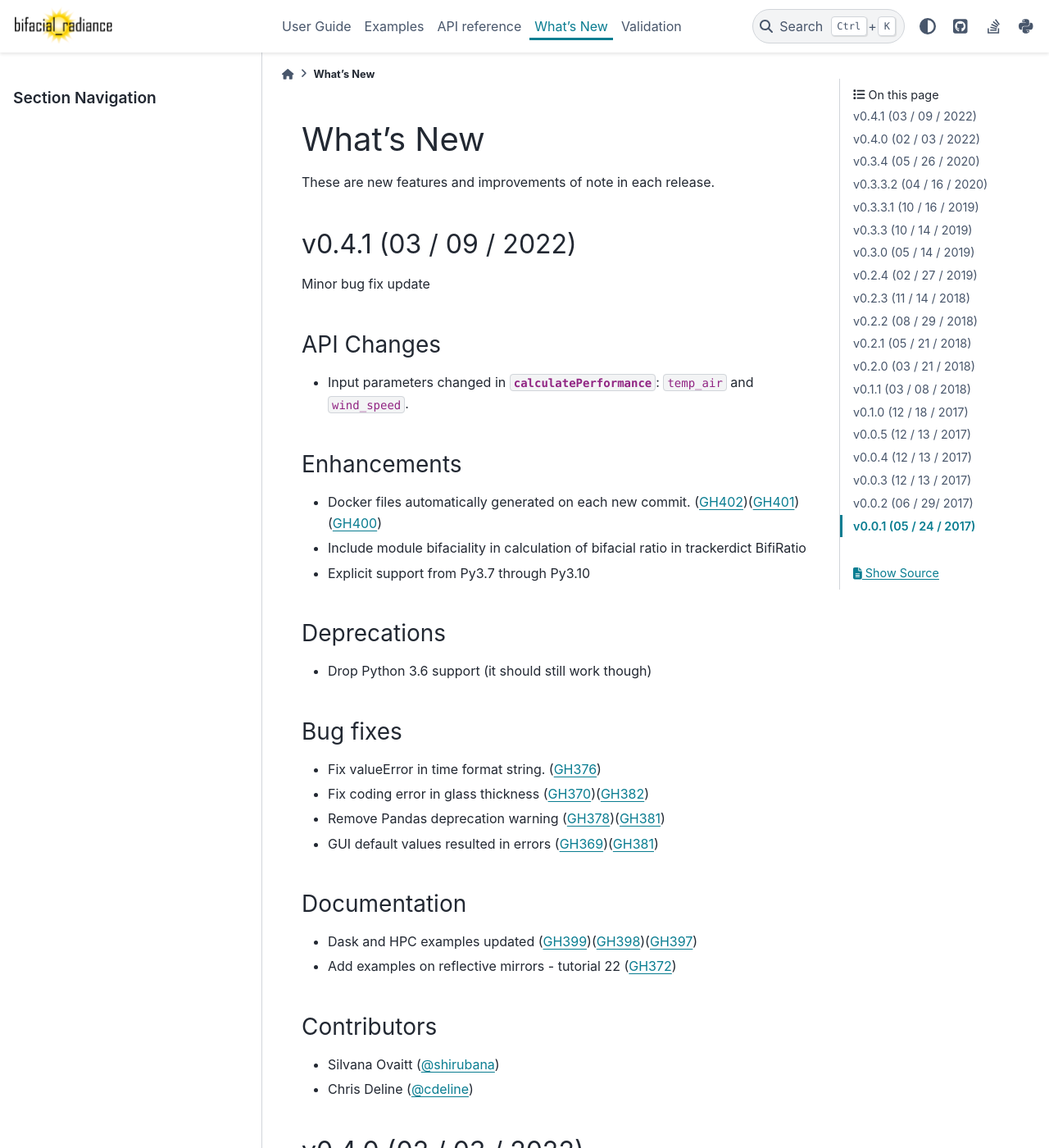
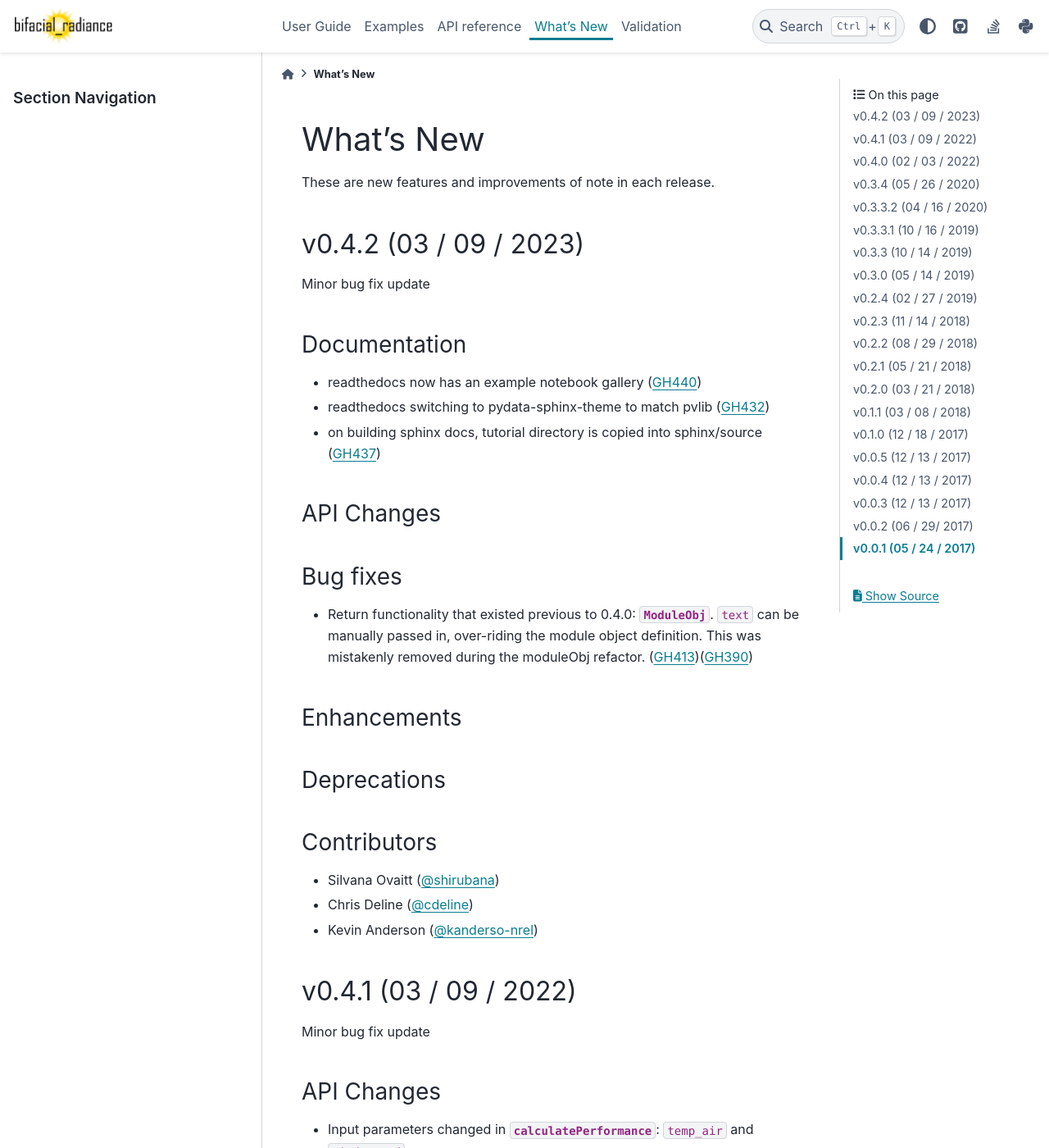
Before and after one commit to NREL/bifacial_radiance, a Sphinx documentation site: the page built from docs/sphinx/source/whatsnew.rst, in a window 1280 px wide and 1400 px high. Shown: the whole window at 82% size. Built offline with Sphinx 7.4.7 and the PyData theme 0.15.4, drawn with Linux system fonts in a browser that asks for light colours.

Commit message:
initial whatsnew/v0.4.2.rst

```diff
--- a/docs/sphinx/source/whatsnew.rst
+++ b/docs/sphinx/source/whatsnew.rst
@@ -6,6 +6,7 @@ What's New
 
 These are new features and improvements of note in each release.
 
+.. include:: whatsnew/v0.4.2.rst
 .. include:: whatsnew/v0.4.1.rst
 .. include:: whatsnew/v0.4.0.rst
 .. include:: whatsnew/v0.3.4.rst
--- /dev/null
+++ b/docs/sphinx/source/whatsnew/v0.4.2.rst
@@ -0,0 +1,43 @@
+.. _whatsnew_0420:
+
+v0.4.2 (03 / 09 / 2023)
+------------------------
+Minor bug fix update
+
+
+Documentation
+~~~~~~~~~~~~~~
+* readthedocs now has an example notebook gallery  (:pull:`440`)
+* readthedocs switching to pydata-sphinx-theme to match pvlib (:pull:`432`)
+* on building sphinx docs, tutorial directory is copied into sphinx/source  (:pull:`437`)
+
+
+API Changes
+~~~~~~~~~~~~
+
+
+Bug fixes
+~~~~~~~~~
+* Return functionality that existed previous to 0.4.0:  :py:class:`~bifacial_radiance.ModuleObj`. ``text`` can be manually passed in, over-riding the module object definition.  This was mistakenly removed during the moduleObj refactor. (:pull:`413`)(:issue:`390`)
+
+
+Enhancements
+~~~~~~~~~~~~
+
+
+Deprecations
+~~~~~~~~~~~~~~
+
+
+
+
+
+
+
+
+
+Contributors
+~~~~~~~~~~~~
+* Silvana Ovaitt (:ghuser:`shirubana`)
+* Chris Deline (:ghuser:`cdeline`)
+* Kevin Anderson (:ghuser:`kanderso-nrel`)
```
